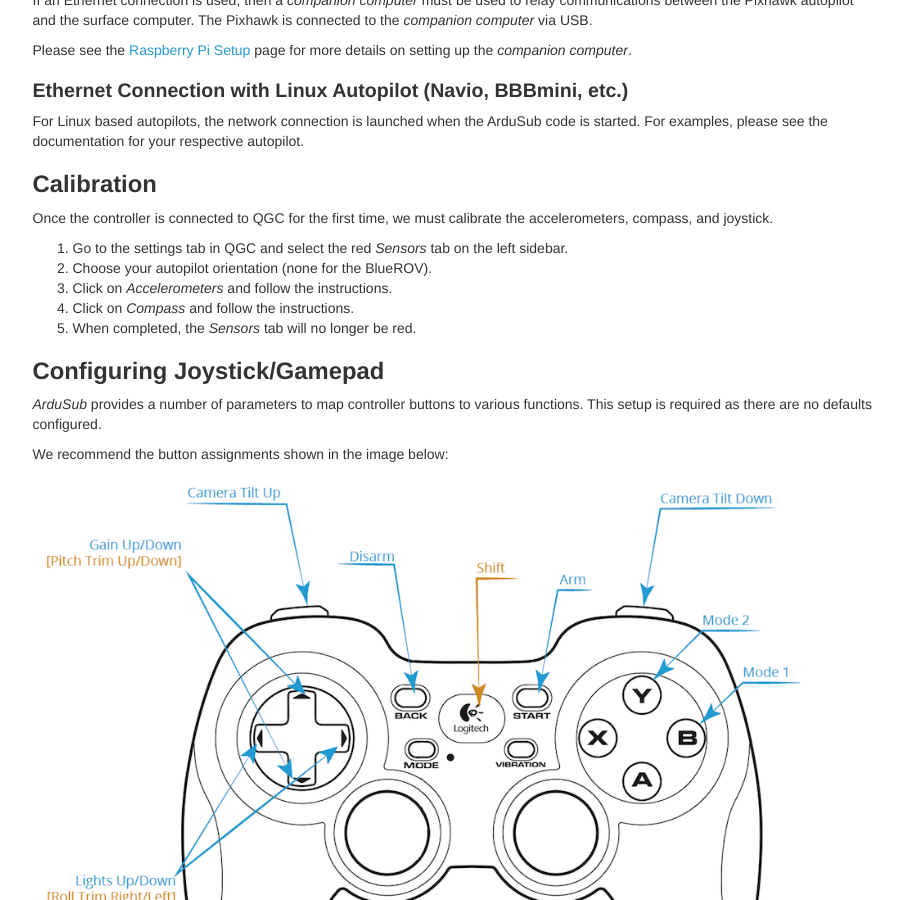
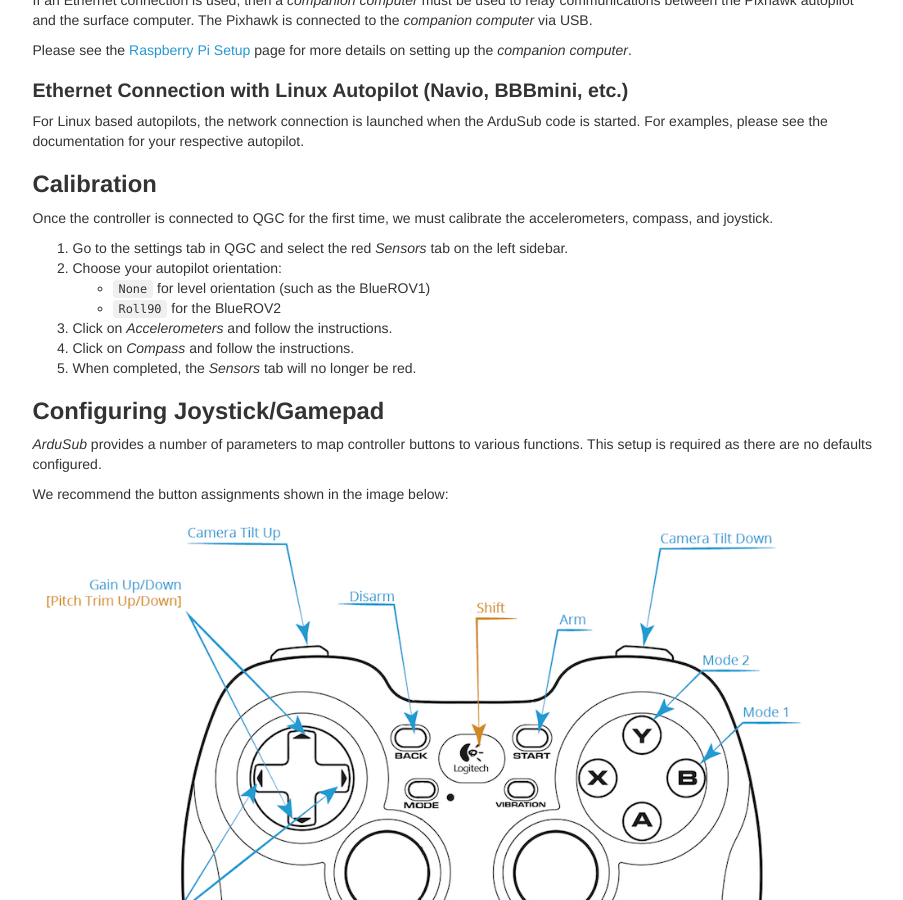
Before and after one commit to bluerobotics/retired-ardusub-docs, a Jekyll site: the page built from pages/initial-setup.md, in a window 1280 px wide and 900 px high, scrolled down 2976 px. Shown: the whole window, without its empty margins (330-1233 px from the left). Built offline with Jekyll 4.4.1, drawn with Linux system fonts in a browser that asks for light colours; nearby versions of some CDN libraries; some web fonts are replaced; comment, search, counter and statistics services are not loaded.

Commit message:
Add comment about Roll90 for BlueROV2

```diff
--- a/pages/initial-setup.md
+++ b/pages/initial-setup.md
@@ -111,7 +111,9 @@ For Linux based autopilots, the network connection is launched when the ArduSub
 Once the controller is connected to QGC for the first time, we must calibrate the accelerometers, compass, and joystick.
 
 1. Go to the settings tab in QGC and select the red *Sensors* tab on the left sidebar.
-2. Choose your autopilot orientation (none for the BlueROV).
+2. Choose your autopilot orientation:
+	- `None` for level orientation (such as the BlueROV1)
+	- `Roll90` for the BlueROV2
 3. Click on *Accelerometers* and follow the instructions.
 4. Click on *Compass* and follow the instructions.
 5. When completed, the *Sensors* tab will no longer be red.
```
